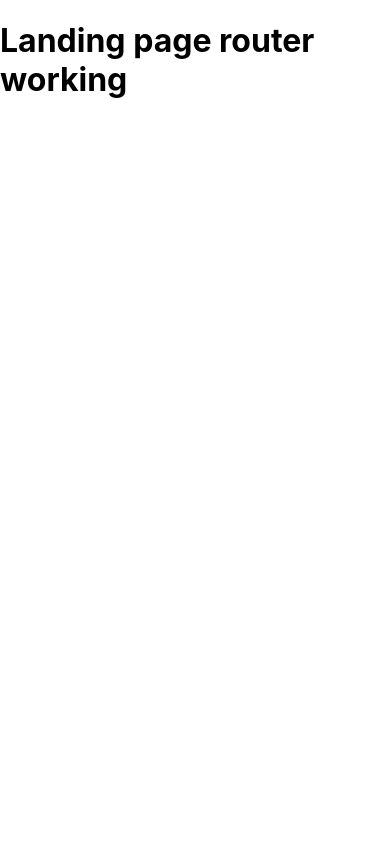
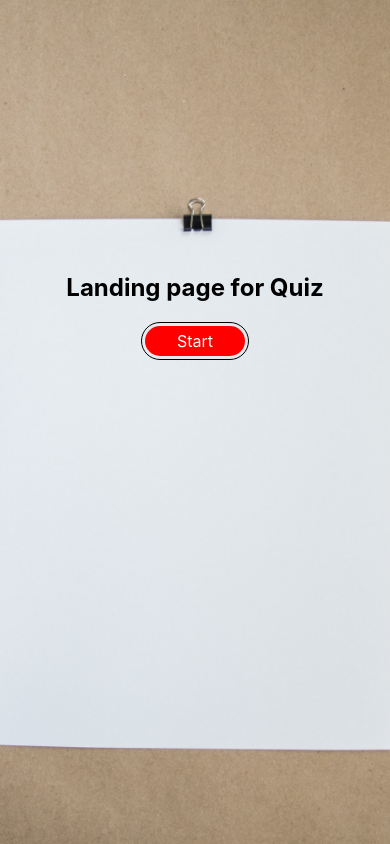
Before and after one commit to NinadThepade/quizapp, a React (Create React App) app: page / in a window 390 px wide. Built offline with nearby package versions, Linux system fonts and the light colour scheme.

Commit message:
Updating landing page
Responsive landing page

```diff
--- a/src/App.css
+++ b/src/App.css
@@ -2,37 +2,49 @@
   text-align: center;
 }
 
-.App-logo {
-  height: 40vmin;
-  pointer-events: none;
+.landingPage {
+  height: 100vh;
+  width: 100vw;
+  background: url('./Assets/blank-paper-unsplash.jpg');
+  background-size: cover;
+  background-position: center;
 }
 
-@media (prefers-reduced-motion: no-preference) {
-  .App-logo {
-    animation: App-logo-spin infinite 20s linear;
+.content-container {
+  position: absolute;
+  top: 0;
+  bottom: 0;
+  left: 0;
+  right: 0;
+  width: 30%;
+  height: 50%;
+  margin: auto;
+  text-align: center;
+}
+
+a.start-button {
+  background: red content-box;
+  border: 1px solid black;
+  color: #fff;
+  cursor: pointer;
+  padding: 3px;
+  width: 100px;
+  display: block;
+  text-align: center;
+  line-height: 30px;
+  border-radius: 30px;
+  transition: 0.3s linear all;
+  display: inline-block;
+  text-decoration: none;
+}
+
+a.start-button:hover {
+  background: red;
+}
+
+@media (max-width: 768px) {
+  .content-container {
+    width: 100%;
+    height: 40%;
   }
 }
-
-.App-header {
-  background-color: #282c34;
-  min-height: 100vh;
-  display: flex;
-  flex-direction: column;
-  align-items: center;
-  justify-content: center;
-  font-size: calc(10px + 2vmin);
-  color: white;
-}
-
-.App-link {
-  color: #61dafb;
-}
-
-@keyframes App-logo-spin {
-  from {
-    transform: rotate(0deg);
-  }
-  to {
-    transform: rotate(360deg);
-  }
-}
--- a/src/components/LandingPage.js
+++ b/src/components/LandingPage.js
@@ -1,9 +1,15 @@
 import React from 'react'
+import { Link } from 'react-router-dom'
 
-export const LandingPage = () => {
+const LandingPage = () => {
   return (
-    <div>
-      <h1>Landing page router working</h1>
+    <div className="landingPage">
+      <section className="content-container">
+        <h1>Landing page for Quiz</h1>
+        <div className="button-container">
+          <Link to='/start' className="start-button">Start</Link>
+        </div>
+      </section>
     </div>
   )
 }
```
Also changed, not shown: src/Assets/blank-paper-unsplash.jpg (added).
